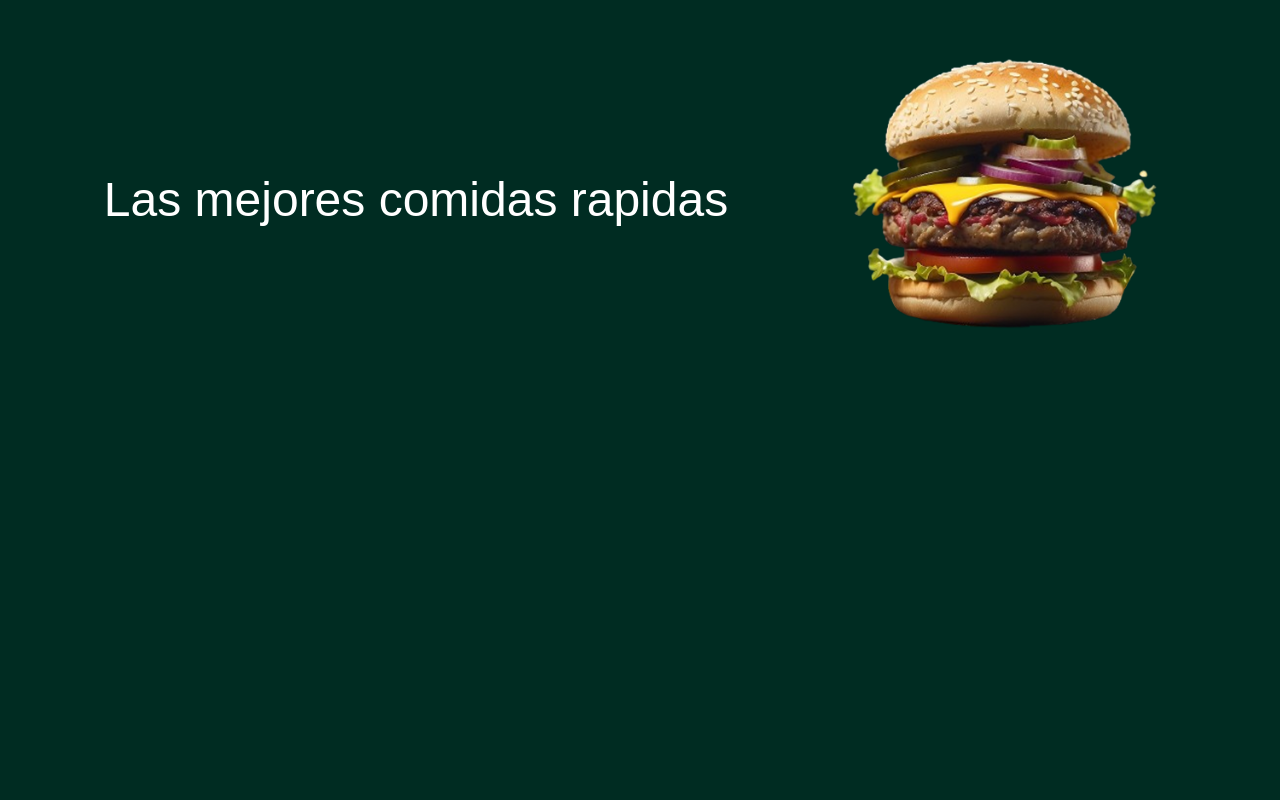
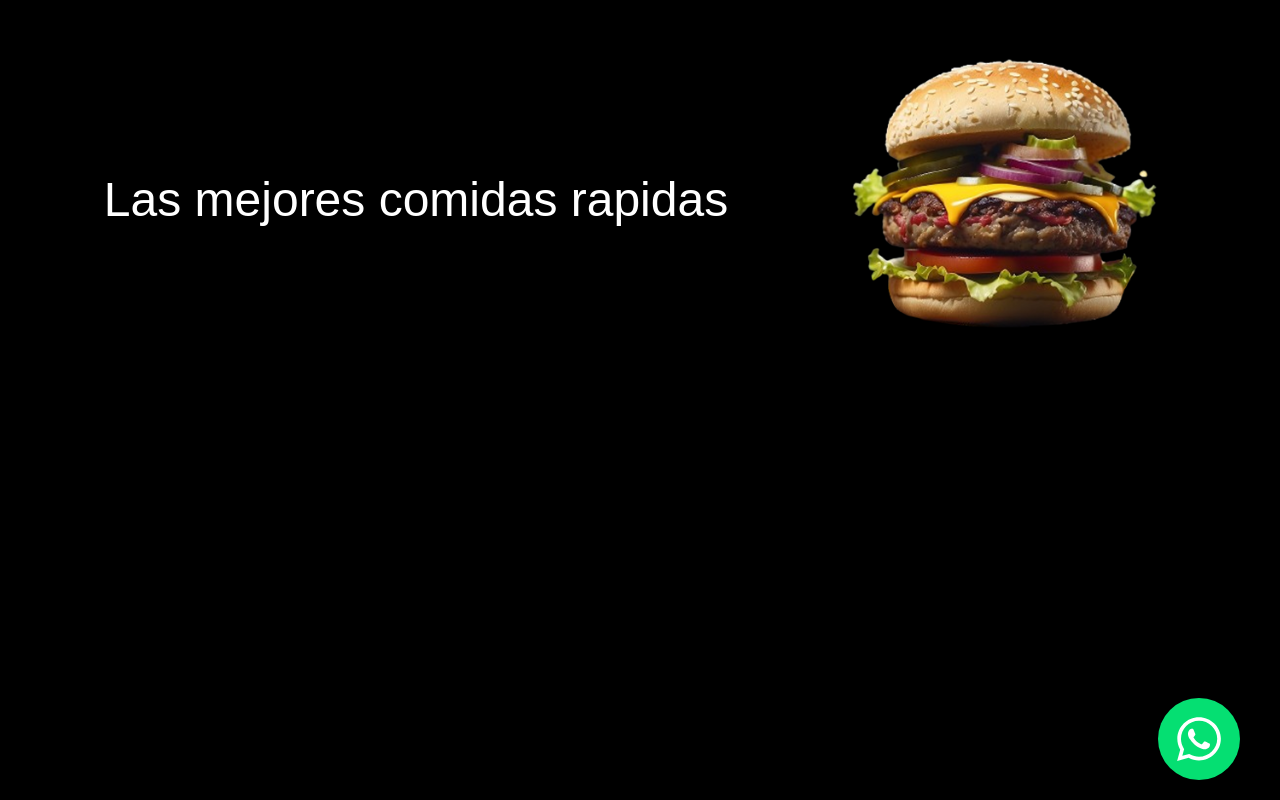
Before and after one commit to cristians-12/fullstack-project, a React (Vite) app in the folder frontend/: page / in a window 1280 px wide. Built offline with nearby package versions, Linux system fonts and the light colour scheme; no server answers; a web font is replaced by a local one.

Commit message:
feat: enable CORS in backend and add WhatsApp button component in frontend

```diff
--- a/frontend/package.json
+++ b/frontend/package.json
@@ -13,6 +13,7 @@
     "@tailwindcss/vite": "^4.1.5",
     "react": "^19.1.0",
     "react-dom": "^19.1.0",
+    "react-icons": "^5.5.0",
     "react-router": "^7.6.0",
     "tailwindcss": "^4.1.5"
   },
--- a/frontend/src/App.tsx
+++ b/frontend/src/App.tsx
@@ -1,8 +1,24 @@
+import { useEffect } from "react";
 import { img1 } from "./assets/images";
+import WhatsAppButton from "./components/buttons/WhatsAppButton";
+import { BASE_URL } from "./utils/constants";
 
 export default function App() {
+
+  const soli = async () => {
+    const response = fetch(`${BASE_URL}auth/profile`)
+    const data = (await response).json();
+    console.log(await data);
+  }
+
+  useEffect(
+    () => {
+      soli()
+    }, []
+  )
+
   return (
-    <main className="min-h-screen bg-emerald-950">
+    <main className="min-h-screen bg-black">
       <section className="flex items-center justify-center">
         <section className="w-[50%] self-center h-fit">
           <h2 className="textZetta text-5xl text-white text-center">
@@ -14,6 +30,7 @@ export default function App() {
         </figure>
 
       </section>
+      <WhatsAppButton />
     </main>
   )
 }
--- /dev/null
+++ b/frontend/src/components/buttons/WhatsAppButton.tsx
@@ -0,0 +1,9 @@
+import { FaWhatsapp } from "react-icons/fa";
+
+export default function WhatsAppButton() {
+    return (
+        <figure className="fixed bottom-5 bg-green-400 w-fit px-4 py-4 rounded-full right-10 cursor-pointer transform transition-transform hover:scale-110">
+            <FaWhatsapp fill="white" size={50} />
+        </figure>
+    )
+}
--- a/frontend/src/utils/constants.ts
+++ b/frontend/src/utils/constants.ts
@@ -1 +1,2 @@
 export const BASE_URL = 'https://backendvictor.vercel.app/';
+// export const BASE_URL = 'http://localhost:3000/'
```
Also changed, not shown: 2 other files (tests, documents, lock files or other folders).
